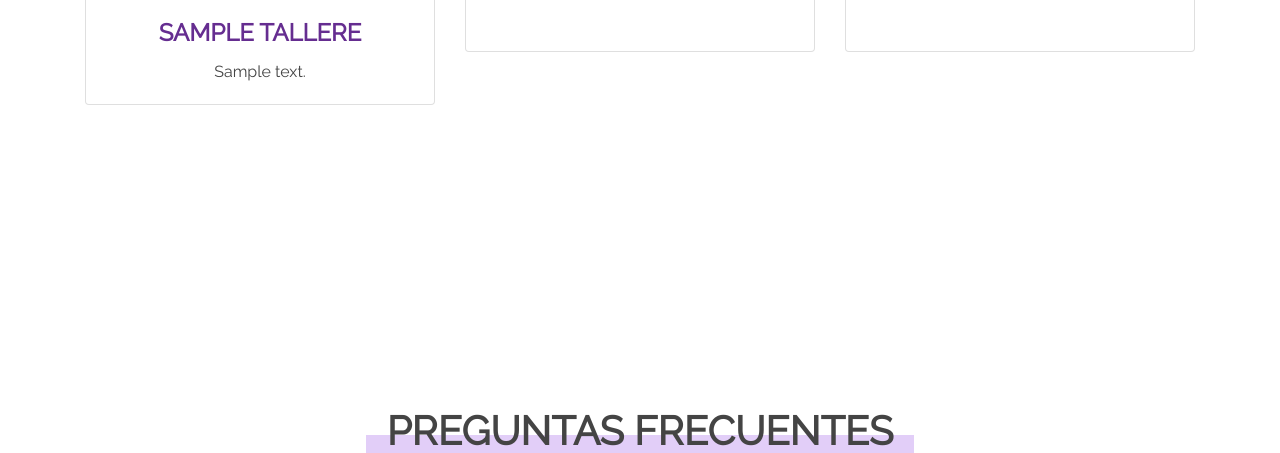
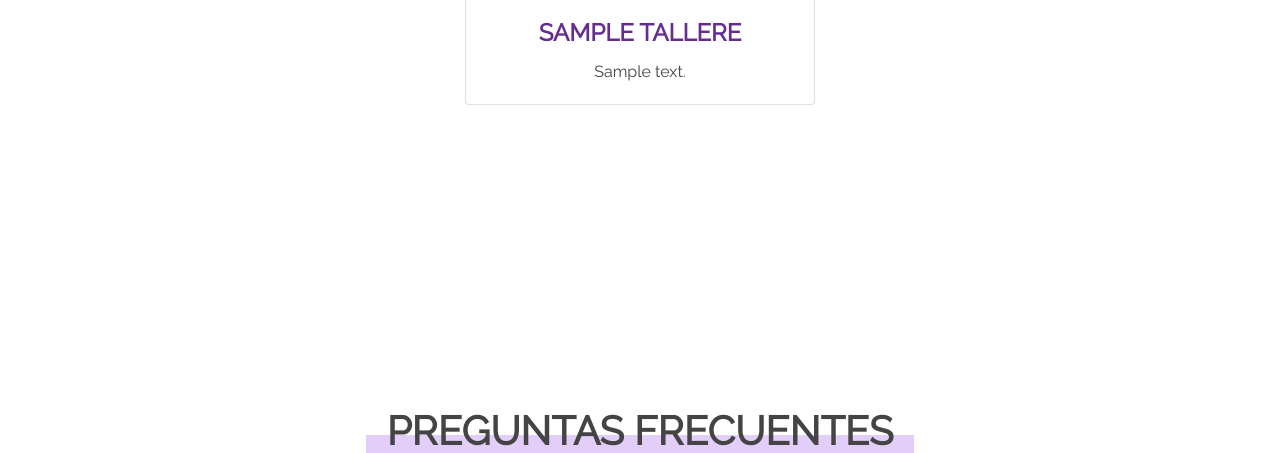
Before and after one commit to Taro-IT/Espresso, a Laravel app: template resources/views/que_hacemos.blade.php in a window 1280 px wide. Shown: the part 3541-3994 px from the top of the page. Run offline with Laravel 8, Linux system fonts and the light colour scheme; the template is opened without the code that fills it: most values are stand-ins (such as "Sample title", 1, 10 or a date in 2020); grey boxes marked "Sample" are stand-in pictures; data that the repository does not hold is empty; some libraries are stand-ins or nearby versions.

Commit message:
fix: workshop index error

```diff
--- a/resources/views/que_hacemos.blade.php
+++ b/resources/views/que_hacemos.blade.php
@@ -251,17 +251,20 @@
 
                         <div style="display: none">{{$flag = false}}</div>
                         @if($talleres != null)
-                            @for($i = 0;$i <= count($talleres)/3; $i++ )
+                            @for($i = 0; $i < count($talleres)/3; $i++)
                                 @if($flag == false)
                                     <div class="carousel-item active">
-                                        <div class="row">
+                                        <div class="row justify-content-center">
                                             @for($j = 0; $j < 3; $j++)
+                                                @if($i*3 + $j >= count($talleres))
+                                                    @break
+                                                @endif
                                                 <div class="col-md-4 mb-3">
                                                     <div class="card">
                                                         <img class="img-fluid" src="{{asset($talleres[$i + $j]->image)}}" onerror="this.onerror=null;this.src='{{asset('images/image-not-found.png')}}';">
                                                         <div class="card-body justify-content-center">
-                                                            <h4 class="card-title text-center">{{strtoupper($talleres[$i + $j]->name) }}</h4>
-                                                            <p class="card-text text-center">{{$talleres[$i + $j]->description}} </p>
+                                                            <h4 class="card-title text-center">{{strtoupper($talleres[$i*3 + $j]->name) }}</h4>
+                                                            <p class="card-text text-center">{{$talleres[$i*3 + $j]->description}} </p>
                                                         </div>
                                                     </div>
                                                 </div>
@@ -271,14 +274,17 @@
                                     <div style="display: none">{{$flag = true}}</div>
                                 @else
                                     <div class="carousel-item">
-                                        <div class="row">
+                                        <div class="row justify-content-center">
                                             @for($j = 0; $j < 3; $j++)
+                                                @if($i*3 + $j >= count($talleres))
+                                                    @break
+                                                @endif
                                                 <div class="col-md-4 mb-3">
                                                     <div class="card">
                                                         <img class="img-fluid" src="{{asset($talleres[$i + $j]->image)}}" onerror="this.onerror=null;this.src='{{asset('images/image-not-found.png')}}';">
                                                         <div class="card-body justify-content-center">
-                                                            <h4 class="card-title text-center">{{strtoupper($talleres[$i + $j]->name)}}</h4>
-                                                            <p class="card-text text-center">{{$talleres[$i + $j]->description}} </p>
+                                                            <h4 class="card-title text-center">{{strtoupper($talleres[$i*3 + $j]->name)}}</h4>
+                                                            <p class="card-text text-center">{{$talleres[$i*3 + $j]->description}} </p>
                                                         </div>
                                                     </div>
                                                 </div>
```
